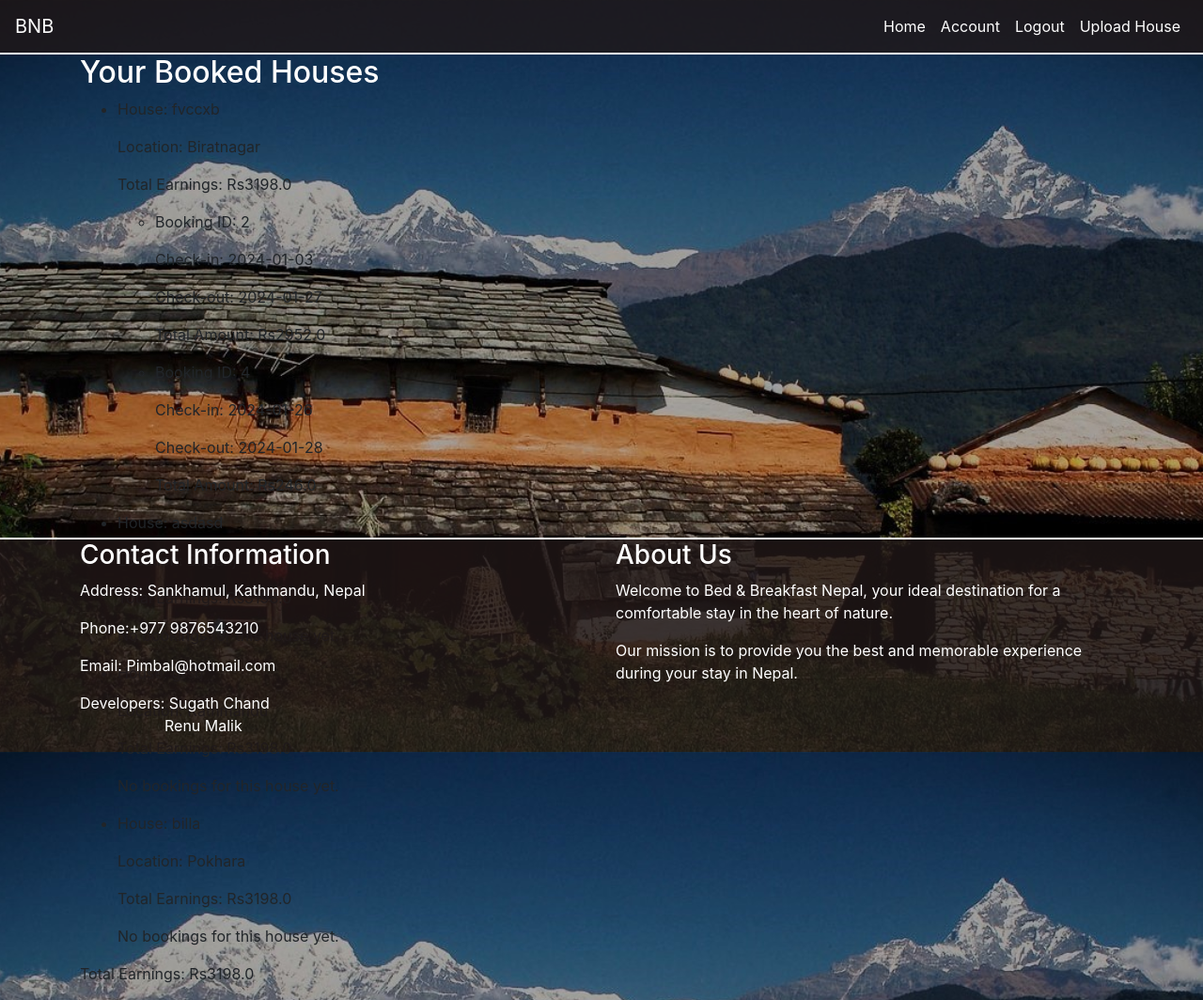
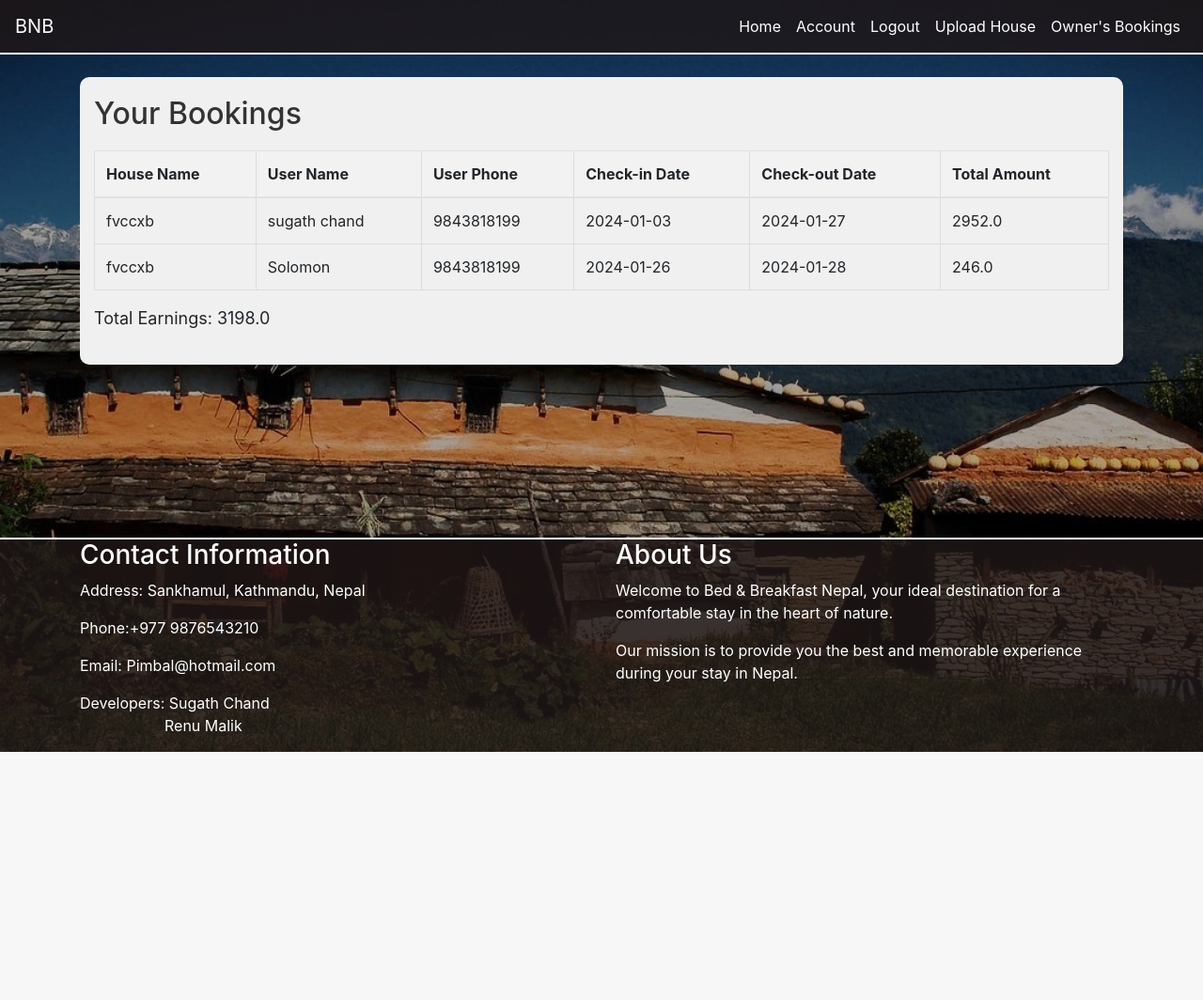
Before and after one commit to SolomonEmpecasa/Bed, a Flask app: page /owner_bookings in a window 1280 px wide. Shown: the whole page at 94% size. After the commit the page ends 800 px from the top, so only its background shows below. Run offline with Flask 3, Linux system fonts and the light colour scheme; a user stored in the database is signed in; some libraries are stand-ins or nearby versions; some web fonts are replaced.

Commit message:
Describe your changes here

```diff
--- a/Bed/website/static/style.css
+++ b/Bed/website/static/style.css
@@ -470,13 +432,203 @@ h1, h2 {
   cursor: pointer;
 }
 
+.page-title {
+  color: #ffffff;
+  margin-top:30px;
+  text-align: center;
+}
+
+
+.booking-form {
+  max-width: 500px; /* Reduce the max-width to make it thinner */
+  margin: 0 auto;
+  font-family: 'Gta', sans-serif;
+  display: flex;
+  flex-direction: column;
+  border: 1px solid #836a6a;
+  padding: 20px;
+  box-shadow: 0 0 10px rgba(0, 0, 0, 0.1);
+  margin: 0 auto;
+  background-color: rgba(119, 86, 86, 0.9);
+}
+
+
+label {
+  font-weight: bold;
+}
+
+.btn-book-now {
+  background-color: #007bff;
+  color: #fff;
+  padding: 10px;
+  cursor: pointer;
+  border: none;
+  border-radius: 5px;
+  font-size: 16px;
+}
+
+.btn-book-now:hover {
+  background-color: #0056b3;
+}
+
+.booking-ticket {
+  border: 1px solid #ccc;
+  padding: 20px;
+  margin: 20px auto;
+  max-width: 600px;
+  background-color: white;
+}
+
+.user-profile img {
+  width: 100px;
+  height: 100px;
+  object-fit: cover;
+  border-radius: 50%;
+  margin-right: 1020px;
+}
+
+.user-profile p {
+  margin: 0;
+}
+
+.house-details h2 {
+  color: #333;
+}
+
+.house-details p {
+  margin: 5px 0;
+}
+
+.booking-info h3 {
+  color: #333;
+}
+
+.booking-info p {
+  margin: 5px 0;
+}
+
+.welcome-message {
+  background-color: #f8f8f8;
+  padding: 10px;
+  margin-top: 20px;
+}
+
+@media print {
+  body {
+    padding: 0;
+  }
+
+  .booking-ticket {
+    max-width: 100%;
+    border: none;
+    margin: 0;
+  }
+
+  .welcome-message {
+    background-color: #fff;
+  }
+}
+
+#feedback-section {
+  padding: 10px;
+}
+
+.feedback-entry {
+  background-color: rgb(192, 190, 190);
+  border: 1px solid #ccc; /* Add a border for separation */
+  margin-bottom: 15px; /* Add space between each feedback entry */
+  padding: 15px; /* Add padding for better visual separation */
+  display: flex;
+  border-radius: 10px;
+}
+
+.profile-column {
+  margin-right: 25px; /* Add some spacing between the columns */
+
+}
+
+.feedback-entry img.profile-pic {
+  border-radius: 50%;
+  width: 100px; /* Adjust the size as needed */
+  height: 100px; /* Adjust the size as needed */
+}
+
+.details-column {
+  flex-grow: 1; /* Allow the details column to grow and take available space */
+}
+
+.cancel-booking {
+  text-align: center; /* Center the cancel button */
+  margin-top: 20px; /* Adjust the top margin as needed */
+}
+
+.cancel-button {
+  padding: 10px;
+  background-color: #f44336;
+  color: white;
+  border: none;
+  cursor: pointer;
+  border-radius: 5px;
+}
+
+.cancel-button:hover {
+  background-color: #d32f2f;
+}
+
+.owner {
+  /* Add styles specific to the 'owner' class */
+  /* Example styles: */
+  background-color: #f0f0f0;
+  padding: 20px;
+  border-radius: 10px;
+}
+
+.owner h2 {
+  color: #333;
+}
+
+.owner table {
+  /* Add styles for the table within the 'owner' class */
+  width: 100%;
+  border-collapse: collapse;
+  margin-top: 20px;
+}
+
+.owner th, .owner td {
+  border: 1px solid #ddd;
+  padding: 8px;
+  text-align: left;
+}
+
+.owner th {
+  background-color: #f2f2f2;
+}
+
+.owner p {
+  margin-top: 10px;
+  font-size: 18px;
+}
+
 .blog-container {
-  max-width: 800px;
-  margin: 0 auto;
+  display: flex;
+  justify-content: space-around;
+  margin: 20px;
+}
+
+.write-blog,
+.recent-blogs {
+  width: 45%;
 }
 
 .write-blog {
-  margin-bottom: 20px;
+  background-color: rgba(226, 203, 203, 0.9);
+  padding: 20px;
+  border-radius: 10px;
+  box-shadow: 0 4px 8px rgba(0, 0, 0, 0.1);
+}
+
+.write-blog h2 {
+  color: #333;
 }
 
 .write-blog form {
--- a/Bed/website/templates/base.html
+++ b/Bed/website/templates/base.html
@@ -41,7 +41,7 @@
       <button class="navbar-toggler" type="button" data-toggle="collapse" data-target="#navbar" aria-controls="navbar" aria-expanded="false" aria-label="Toggle navigation">
           <span class="navbar-toggler-icon"></span>
       </button>
-      <div class="collapse navbar-collapse justify-content-end" id="navbar">
+      <div class="collapse navbar-collapse justify-content-end" style="color=white" id="navbar">
           <ul class="navbar-nav">
               <li class="nav-item">
                   <a class="nav-link" href="/" style="color: white;">Home</a>
@@ -56,6 +56,11 @@
                   <li class="nav-item">
                       <a class="nav-link" href="{{ url_for('auth.upload_house') }}" style="color: white;">Upload House</a>
                   </li>
+
+                  <li class="nav-item">
+                      <a class="nav-link" href="{{ url_for('auth.owner_bookings') }}" style="color: white;">Owner's Bookings</a>
+                  </li>
+
               {% else %}
                   <li class="nav-item">
                       <a class="nav-link" href="/login" style="color: white;">Login</a>
@@ -63,6 +68,7 @@
                   <li class="nav-item">
                       <a class="nav-link" href="/sign-up" style="color: white;">Sign Up</a>
                   </li>
+
               {% endif %}
           </ul>
       </div>
--- a/Bed/website/templates/owner_bookings.html
+++ b/Bed/website/templates/owner_bookings.html
@@ -1,40 +1,43 @@
 {% extends "base.html" %}
+{% block title %}Owner's Bookings{% endblock %}
+{% block content %}
 
-{% block title %}Owner Bookings{% endblock %}
+<div class="container mt-4 owner">
+  <h2>Your Bookings</h2>
 
-{% block content %}
-  <div class="owner-bookings-container">
-    <h2>Your Booked Houses</h2>
+  {% if booked_houses %}
+    <table class="table">
+      <thead>
+        <tr>
+          <th>House Name</th>
+          <th>User Name</th>
+          <th>User Phone</th>
+          <th>Check-in Date</th>
+          <th>Check-out Date</th>
+          <th>Total Amount</th>
+        </tr>
+      </thead>
+      <tbody>
+        {% for house in booked_houses %}
+          {% for booking in house.bookings %}
+            <tr>
+              <td>{{ house.house_name }}</td>
+              <td>{{ booking.user.first_name }}</td>
+              <td>{{ booking.user.phone }}</td>
+              <td>{{ booking.check_in_date.strftime('%Y-%m-%d') }}</td>
+              <td>{{ booking.check_out_date.strftime('%Y-%m-%d') }}</td>
+              <td>{{ booking.total_amount }}</td>
+            </tr>
+          {% endfor %}
+        {% endfor %}
+      </tbody>
+    </table>
 
-    {% if booked_houses %}
-      <ul class="booked-houses-list">
-        {% for house in booked_houses %}
-          <li class="booked-house">
-            <p class="house-info">House: {{ house.house_name }}</p>
-            <p class="house-info">Location: {{ house.location }}</p>
-            <p class="house-info">Total Earnings: Rs{{ total_earnings }}</p>
+    <p>Total Earnings: {{ total_earnings }}</p>
+  {% else %}
+    <p>No bookings yet.</p>
+  {% endif %}
 
-            {% if house.bookings %}
-              <ul class="booking-list">
-                {% for booking in house.bookings %}
-                  <li class="booking">
-                    <p>Booking ID: {{ booking.id }}</p>
-                    <p>Check-in: {{ booking.check_in_date }}</p>
-                    <p>Check-out: {{ booking.check_out_date }}</p>
-                    <p>Total Amount: Rs{{ booking.total_amount }}</p>
-                  </li>
-                {% endfor %}
-              </ul>
-            {% else %}
-              <p class="no-bookings">No bookings for this house yet.</p>
-            {% endif %}
-          </li>
-        {% endfor %}
-      </ul>
+</div>
 
-      <p class="total-earnings">Total Earnings: Rs{{ total_earnings }}</p>
-    {% else %}
-      <p class="no-houses">No booked houses yet.</p>
-    {% endif %}
-  </div>
 {% endblock %}
--- a/Bed/website/templates/public_home.html
+++ b/Bed/website/templates/public_home.html
@@ -30,7 +30,7 @@
     <div class="picture-option">
       <a href="{{ url_for('auth.user_bookings') }}">
         <img src="{{ url_for('static', filename='images/events.jpg') }}" alt="Booking">
-        <p>Booking</p>
+        <p>My Bookings</p>
       </a>
     </div>
   </div>
--- a/Bed/website/templates/view_houses.html
+++ b/Bed/website/templates/view_houses.html
@@ -2,18 +2,16 @@
 {% block title %}View Houses{% endblock %}
 {% block content %}
 
-
   <body class="no-footer">
     <div class="viewpage-container">
       <h2>Available Houses</h2>
-         <form method="post">
+      <form method="post">
         <div class="search-bar">
           <input type="text" name="search_query" placeholder="Search by house name, location, street, or description" value="{{ search_query }}">
           <button type="submit">Search</button>
         </div>
       </form>
 
-      <!-- Location Filter Dropdown -->
       <form method="get">
         <div class="filter-dropdown">
           <label for="location">Filter by Location:</label>
@@ -73,7 +71,7 @@
         <p class="no-houses">No available houses.</p>
       {% endif %}
 
-      <a href="{{ url_for('auth.upload_house') }}" class="upload-link">Upload House</a>
+
     </div>
 
     <!-- Include lightbox script -->
```
Also changed, not shown: other parts of Bed/website/static/style.css (+31 -101 lines), Bed/website/auth.py (+32 -4 lines), Bed/website/models.py (+8 -1 lines), Bed/website/templates/book_house.html (+45 -9 lines), Bed/website/templates/house_details.html (+5 -7 lines), Bed/website/templates/upload_house.html (+12 -4 lines), Bed/website/templates/user_bookings.html (+46 -12 lines), Bed/instance/database.db, Bed/website/templates/blog.html (line endings or trailing spaces).
